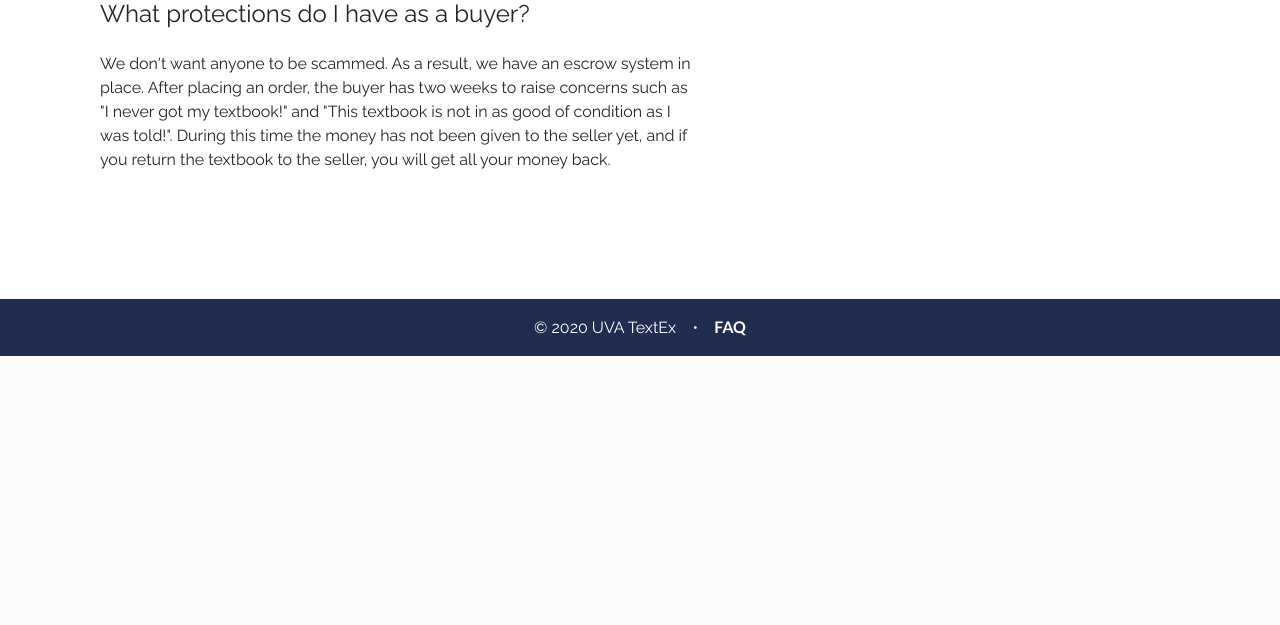
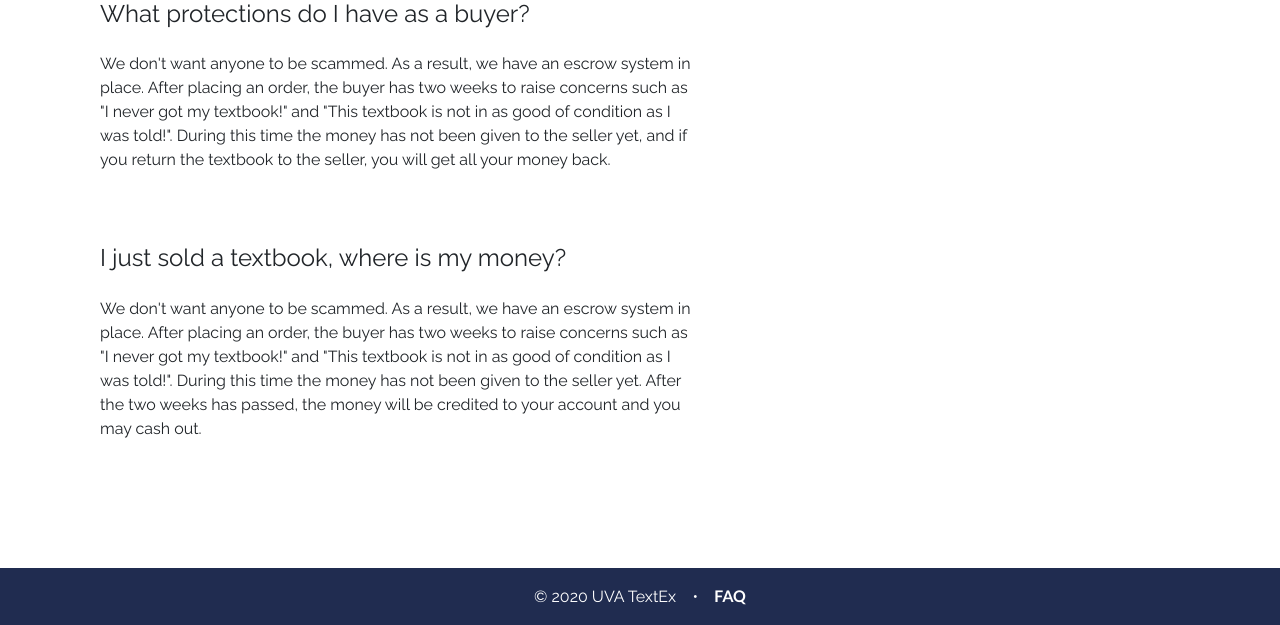
Before and after one commit to anlandu/textbook-exchange, a Django app: page /faq in a window 1280 px wide. Shown: the part 1443-2068 px from the top of the page. Before the commit the page ends 1799 px from the top, so only its background shows below. Run offline with Django 3.2, Linux system fonts and the light colour scheme; some libraries are stand-ins or nearby versions.

Commit message:
added faq about escrow

```diff
--- a/textbook_exchange/templates/textbook_exchange/faq.html
+++ b/textbook_exchange/templates/textbook_exchange/faq.html
@@ -80,5 +80,15 @@
         </p>
         <br/>
     </div>
+    <div>
+        <h4 class="mb-4">I just sold a textbook, where is my money?</h3>
+        <p class="mb-5">
+            We don't want anyone to be scammed. As a result, we have an escrow system in place. After placing
+            an order, the buyer has two weeks to raise concerns such as "I never got my textbook!" and "This textbook
+            is not in as good of condition as I was told!". During this time the money has not been given to the seller
+            yet. After the two weeks has passed, the money will be credited to your account and you may cash out.
+        </p>
+        <br/>
+    </div>
 </div>
 {% endblock %}
```
